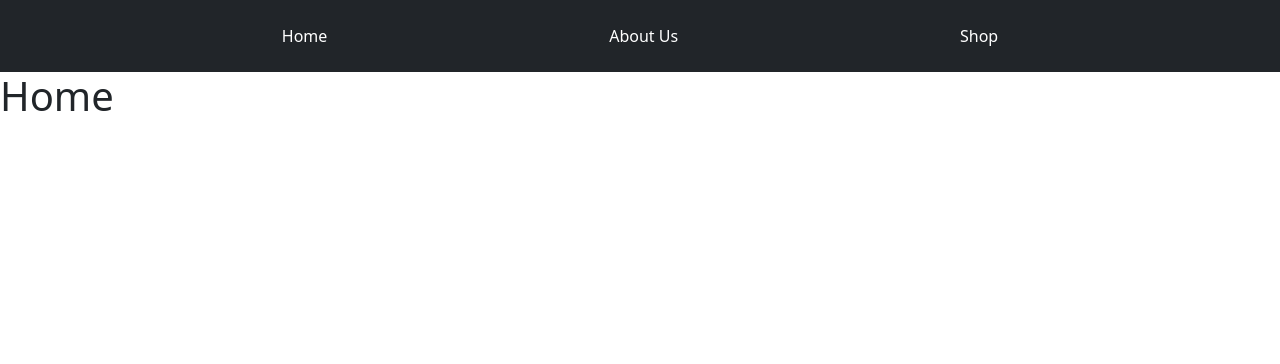
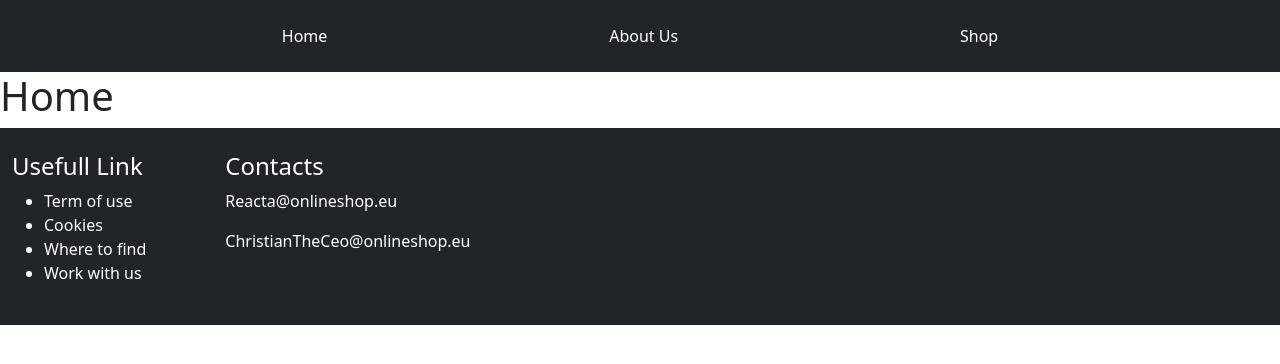
Before and after one commit to christian-matarazzo/react-router, a React (Vite) app: page / in a window 1280 px wide. Shown: the top 364 px of the page. Built offline with nearby package versions, Linux system fonts and the light colour scheme.

Commit message:
add footer

```diff
--- a/src/components/AppFooter.jsx
+++ b/src/components/AppFooter.jsx
@@ -1,9 +1,34 @@
 export default function AppFooter() {
     return (
         <footer>
-            <div className="container">
-                <div className="row">
-                    <div className="col"></div>
+            <div className="container-fluid">
+                <div className="row row-cols-sm-2 row-cols-md-3 row-cols-lg-6 bg-dark text-white h-100 py-4">
+                    <div className="col">
+                        <p className="h4">Usefull Link</p>
+                        <ul>
+                            <li>
+                                <a className=" text-decoration-none text-white" href="#">Term of use</a>
+                            </li>
+                            <li>
+                                <a className=" text-decoration-none text-white" href="#">Cookies</a>
+                            </li>
+                            <li>
+                                <a className=" text-decoration-none text-white" href="#">Where to find</a>
+                            </li>
+                            <li>
+                                <a className=" text-decoration-none text-white" href="#">Work with us</a>
+                            </li>
+                        </ul>
+                    </div>
+                    <div className="col">
+                        <p className="h4">Contacts</p>
+                        <ul className="list-unstyled">
+                            <li>
+                                <p>Reacta@onlineshop.eu</p>
+                                <p>ChristianTheCeo@onlineshop.eu</p>
+                            </li>
+                        </ul>
+                    </div>
                 </div>
             </div>
         </footer>
```
